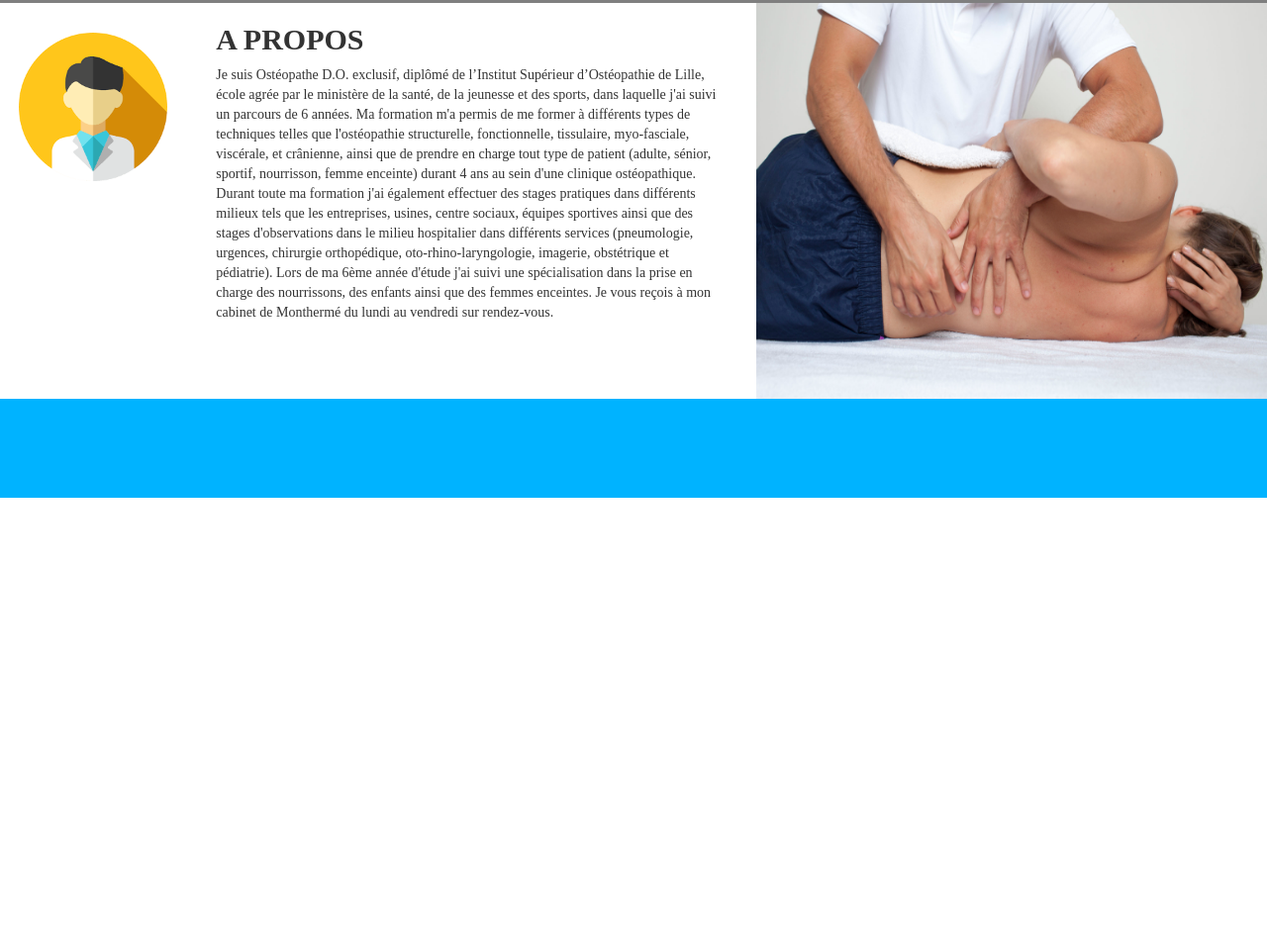
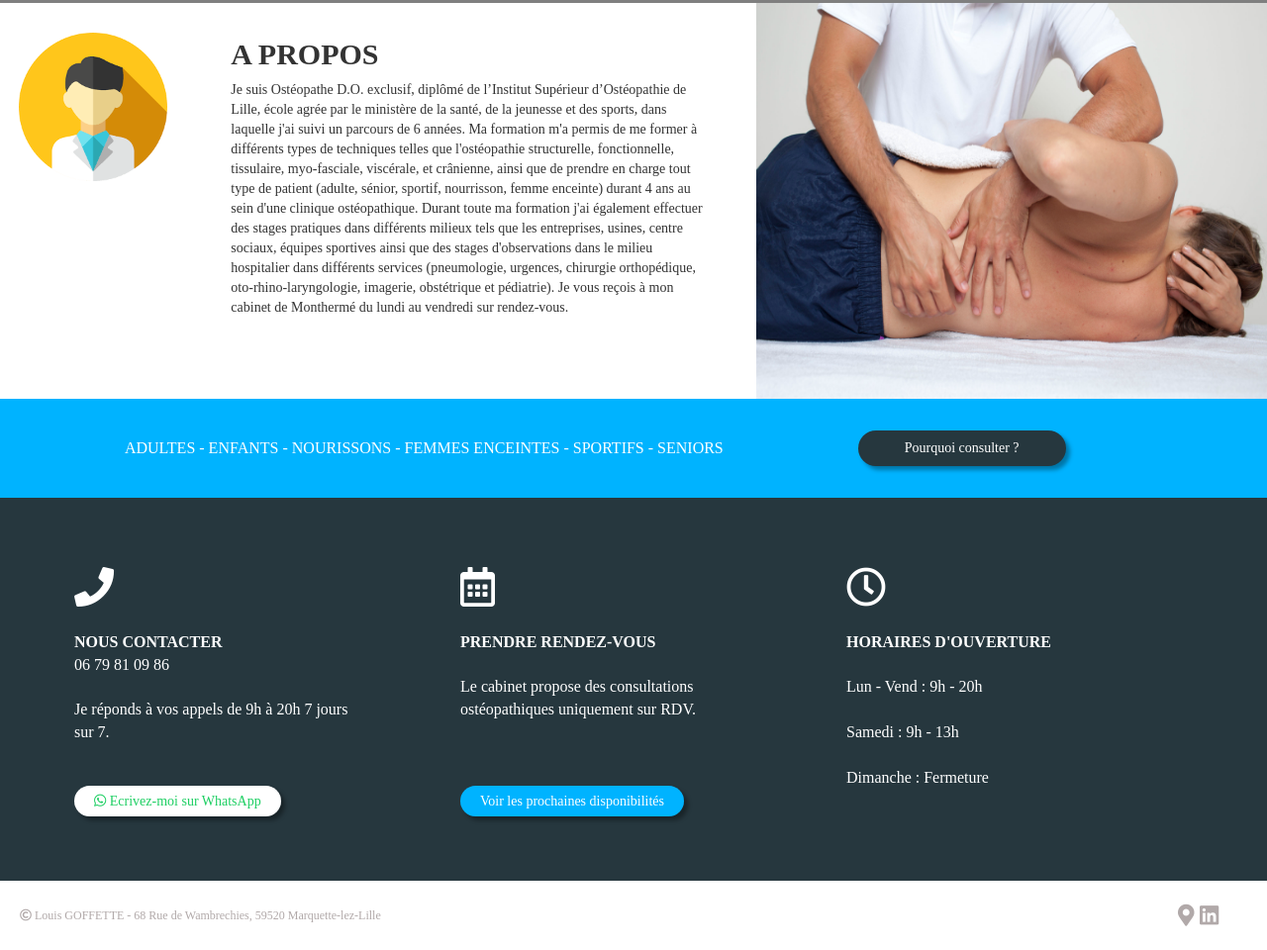
Before and after one commit to agoffette/osteo, a plain HTML site: page home.html in a window 1280 px wide. Shown: the part 797-1757 px from the top of the page at 99% size. Before the commit the page ends 1300 px from the top, so only its background shows below. Drawn offline with nearby package versions, Linux system fonts and the light colour scheme; grey boxes are pictures that could not be loaded.

Commit message:
daythree

```diff
--- a/home.html
+++ b/home.html
@@ -15,8 +15,8 @@
         <i class="fas fa-bars"></i>
       </div>
       <div id="booking">
-        <a href="tel:0033679810986"><p><i class="fas fa-phone"></i> 06 79 81 09 86</p></a>
-        <p><i class="fas fa-calendar-alt"></i> Prendre rendez-vous en ligne</p>
+        <p class="hidden-xs"><i class="far fa-calendar-alt"></i> Prendre rendez-vous en ligne</p>
+        <a href="tel:0033679810986" target="_blank"><p><i class="fas fa-phone"></i> 06 79 81 09 86</p></a>
       </div>
     </div>
     <div class="banner">
@@ -48,10 +48,6 @@ Durant toute ma formation j'ai également effectuer des stages pratiques dans di
 
 
 
-Lors de ma 6ème année d'étude j'ai suivi une spécialisation dans la prise en charge des nourrissons, des enfants ainsi que des femmes enceintes.
-
-
-
 Je vous reçois à mon cabinet de Monthermé du lundi au vendredi sur rendez-vous.</p>
           </div>
           <div class="col-xs-12 col-md-5" id="apropos-photo">
@@ -62,8 +58,53 @@ Je vous reçois à mon cabinet de Monthermé du lundi au vendredi sur rendez-vou
     </div>
 
     <div class="specialites">
+      <div class="container">
+        <div class="row" id="row-specialites">
+          <div class="col-xs-12 col-md-8" id="liste-specialites">
+            <p>ADULTES  -  ENFANTS  -  NOURISSONS  -  FEMMES ENCEINTES  -  SPORTIFS  -  SENIORS</p>
+          </div>
+          <div class="col-xs-12 col-md-4" id="pourquoi-consulter">
+            <p>Pourquoi consulter ?</p>
+          </div>
+        </div>
+      </div>
+    </div>
+
+    <div class="infos-home">
+      <div class="container">
+        <div class="row" id="row-infos">
+          <div class="col-xs-12 col-md-4" id="telephone">
+            <p><i class="fas fa-phone" id="contact-icon"></i></p><br>
+            <p><b>NOUS CONTACTER</b></p>
+            <p>06 79 81 09 86</p><br>
+            <p>Je réponds à vos appels de 9h à 20h  7 jours sur 7.</p><br><br>
+            <a href="https://wa.me/33679810986" target="_blank"><i class="fab fa-whatsapp"></i> Ecrivez-moi sur WhatsApp</a>
+          </div>
+          <div class="col-xs-12 col-md-4" id="rdv-ligne">
+            <p><i class="far fa-calendar-alt" id="contact-icon"></i></p><br>
+            <p><b>PRENDRE RENDEZ-VOUS</b></p><br>
+            <p>Le cabinet propose des consultations ostéopathiques uniquement sur RDV.</p><br><br><br>
+            <a href="https://wa.me/33679810986" target="_blank"> Voir les prochaines disponibilités</a>
+          </div>
+          <div class="col-xs-12 col-md-4" id="horaires">
+            <p><i class="far fa-clock" id="contact-icon"></i></p><br>
+            <p><b>HORAIRES D'OUVERTURE</b></p><br>
+            <p>Lun - Vend : 9h - 20h</p><br>
+            <p>Samedi : 9h - 13h</p><br>
+            <p>Dimanche : Fermeture</p><br>
+          </div>
+        </div>
+      </div>
+
+      </div>
 
     </div>
+    <div class="footer-LG">
+      <p><i class="far fa-copyright"></i> Louis GOFFETTE - 68 Rue de Wambrechies, 59520 Marquette-lez-Lille</p>
+      <div class="footer-icons">
+        <a href="https://goo.gl/maps/DCtGfrRFgPH2" target="_blank"><i class="fas fa-map-marker-alt"></i></a>
+        <a href="https://www.linkedin.com/in/louis-goffette-415492110" target="_blank"><i class="fab fa-linkedin"></i></a>
+      </div>
 
   </body>
 </html>
--- a/style.css
+++ b/style.css
@@ -18,7 +18,7 @@ p {
   font-size: 14px;
   align-items: center;
   position: fixed;
-  opacity: 0.95;
+  opacity: 0.97;
   top: 0;
   z-index: 1000;
 }
@@ -28,7 +28,7 @@ p {
   width: 450px;
   display: flex;
   flex-direction: row;
-  justify-content: space-between;
+  justify-content: right;
 }
 
 #booking p {
@@ -131,10 +131,116 @@ p {
 #apropos-text {
   text-align: left;
   justify-content: center;
+  padding: 15px 30px;
 }
 
 .specialites {
   height: 100px;
   background: #00B3FF;
   color: white;
+  padding: 20px;
 }
+
+#row-specialites {
+  height: 60px;
+  display: flex;
+  align-items: center;
+}
+
+#liste-specialites {
+  font-size: 16px;
+  text-align: center;
+}
+
+#pourquoi-consulter p {
+  border-radius: 50px;
+  background: #26373E;
+  color: white;
+  width: 210px;
+  text-align: center;
+  padding: 8px 18px;
+  box-shadow: 4px 4px 4px 0px rgba(0,0,0,0.35);
+}
+
+#pourquoi-consulter p:hover {
+  background: white;
+  color: #26373E;
+}
+
+.infos-home {
+  background: #26373E;
+  color: white;
+  padding: 70px;
+  padding-bottom: 0px;
+  font-size: 16px;
+}
+
+#contact-icon {
+  font-size: 40px;
+}
+
+#telephone p, #rdv-ligne p {
+  width: 280px;
+}
+
+#telephone, #rdv-ligne, #horaires {
+  padding-left: 20px;
+  padding-bottom: 70px;
+}
+
+#telephone a {
+  border-radius: 50px;
+  text-decoration: none;
+  font-size: 14px;
+  color: #1ECF63;
+  background: white;
+  padding: 8px 20px;
+  box-shadow: 4px 4px 4px 0px rgba(0,0,0,0.35);
+}
+
+#telephone a:hover {
+  background: #1ECF63;
+  color: white;
+}
+
+#rdv-ligne a {
+  border-radius: 50px;
+  text-decoration: none;
+  font-size: 14px;
+  color: white;
+  background: #00B3FF;
+  padding: 8px 20px;
+  box-shadow: 4px 4px 4px 0px rgba(0,0,0,0.35);
+}
+
+#rdv-ligne a:hover {
+  background: white;
+  color: #00B3FF;
+}
+
+.footer-LG {
+  background: white;
+  height: 70px;
+  display: flex;
+  flex-direction: row;
+  justify-content: space-between;
+  align-items: center;
+  padding: 10px 20px;
+  font-size: 12px;
+  color: #B1A9A9;
+}
+
+.footer-icons {
+  font-size: 22px;
+  width: 70px;
+  margin-left: 20px;
+}
+
+.footer-icons a {
+  text-decoration: none;
+  color: #B1A9A9;
+}
+
+.footer-icons i:hover {
+  color: #00B3FF;
+}
```
